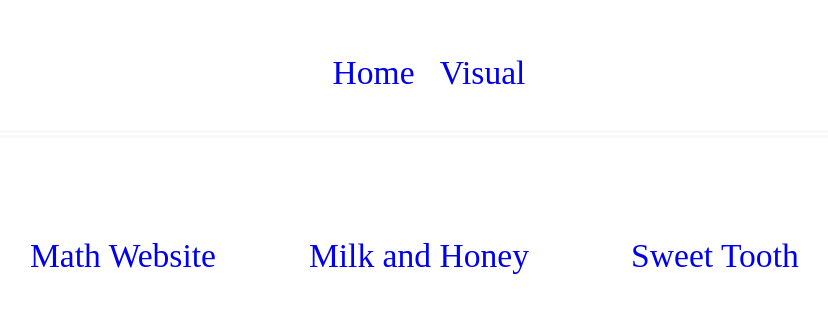
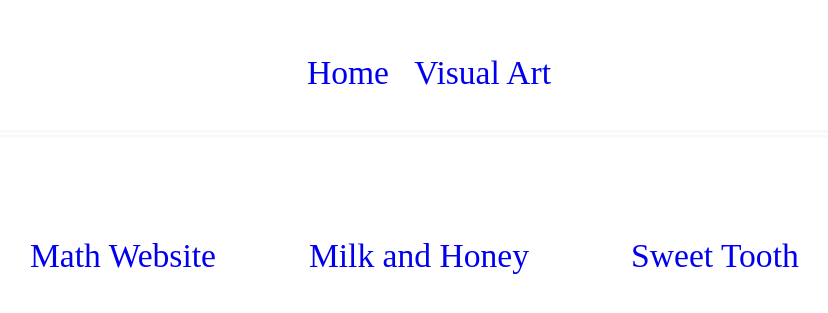
Before and after one commit to lumpofice/my_moving_arch, a Flask app: page / in a window 1280 px wide. Shown: the top 313 px of the page, without its empty margins (221-1049 px from the left). Run offline with Flask 2, Linux system fonts and the light colour scheme.

Commit message:
changing the visual subdirectory to the visual art subdirectory, as it matches old linkedin posts that were generated before the change from visual art to visual, the visual art label makes more sense in the end anyway

```diff
--- a/app/main/routes.py
+++ b/app/main/routes.py
@@ -7,8 +7,8 @@
     return render_template('index.html', title='My Moving Arch')
 
 
-@bp.route('/visual', methods=['GET', 'POST'])
-def visual():
+@bp.route('/visual_art', methods=['GET', 'POST'])
+def visual_art():
     if request.method == 'POST':
         if request.form['submit_button'] == 'Robots':
             return redirect(url_for('main.robots_grow_out_of_keyboards'))
@@ -18,23 +18,23 @@
             return redirect(url_for('main.sweet_tooth'))
         if request.form['submit_button'] == 'Metric Topology':
             return redirect(url_for('main.metric_topology'))
-    return render_template('visual.html', title='My Moving Arch')
+    return render_template('visual_art.html', title='My Moving Arch')
 
 
-@bp.route('/visual/robots_grow_out_of_keyboards', \
+@bp.route('/visual_art/robots_grow_out_of_keyboards', \
         methods=['GET', 'POST'])
 def robots_grow_out_of_keyboards():
     return render_template('robots_grow_out_of_keyboards.html', \
             title='My Moving Arch')
 
 
-@bp.route('/visual/land_of_milk_and_honey', \
+@bp.route('/visual_art/land_of_milk_and_honey', \
         methods=['GET', 'POST'])
 def land_of_milk_and_honey():
     return render_template('land_of_milk_and_honey.html', \
             title='My Moving Arch')
 
 
-@bp.route('/visual/sweet_tooth', methods=['GET', 'POST'])
+@bp.route('/visual_art/sweet_tooth', methods=['GET', 'POST'])
 def sweet_tooth():
     return render_template('sweet_tooth.html', title='My Moving Arch')
--- a/app/templates/index.html
+++ b/app/templates/index.html
@@ -14,7 +14,7 @@
 			<div id='nav'>
 				<ul>
 					<li id="text"><a href='{{ url_for("main.index") }}'>Home</a></li>
-					<li id="text"><a href='{{ url_for("main.visual") }}'>Visual</a></li>
+					<li id="text"><a href='{{ url_for("main.visual_art") }}'>Visual Art</a></li>
 				</ul>
 			</div>
 		</div>
--- a/app/templates/land_of_milk_and_honey.html
+++ b/app/templates/land_of_milk_and_honey.html
@@ -14,7 +14,7 @@
 			<div id='nav'>
 				<ul>
 					<li id="text"><a href='{{ url_for("main.index") }}'>Home</a></li>
-					<li id="text"><a href='{{ url_for("main.visual") }}'>Visual</a></li>
+					<li id="text"><a href='{{ url_for("main.visual_art") }}'>Visual Art</a></li>
 				</ul>
 			</div>
 		</div>
--- a/app/templates/robots_grow_out_of_keyboards.html
+++ b/app/templates/robots_grow_out_of_keyboards.html
@@ -14,7 +14,7 @@
 			<div id='nav'>
 				<ul>
 					<li id="text"><a href='{{ url_for("main.index") }}'>Home</a></li>
-					<li id="text"><a href='{{ url_for("main.visual") }}'>Visual</a></li>
+					<li id="text"><a href='{{ url_for("main.visual_art") }}'>Visual Art</a></li>
 				</ul>
 			</div>
 		</div>
--- a/app/templates/sweet_tooth.html
+++ b/app/templates/sweet_tooth.html
@@ -14,7 +14,7 @@
 			<div id='nav'>
 				<ul>
 					<li id="text"><a href='{{ url_for("main.index") }}'>Home</a></li>
-					<li id="text"><a href='{{ url_for("main.visual") }}'>Visual</a></li>
+					<li id="text"><a href='{{ url_for("main.visual_art") }}'>Visual Art</a></li>
 				</ul>
 			</div>
 		</div>
--- a/app/templates/visual.html
+++ b/app/templates/visual_art.html
@@ -7,14 +7,14 @@
 		<title>My Moving Arch</title>
 		{% endif %}
 		<meta name="viewport" content="width=device-width">
-		<link rel='stylesheet' href='{{ url_for("static", filename="styles/visual.css") }}'>
+		<link rel='stylesheet' href='{{ url_for("static", filename="styles/visual_art.css") }}'>
 	</head>
 	<body>
 		<div id='opening'>
 			<div id='nav'>
 				<ul>
 					<li id="text"><a href='{{ url_for("main.index") }}'>Home</a></li>
-					<li id="text"><a href='{{ url_for("main.visual") }}'>Visual</a></li>
+					<li id="text"><a href='{{ url_for("main.visual_art") }}'>Visual Art</a></li>
 				</ul>
 			</div>
 		</div>
```
Also changed, not shown: app/static/styles/visual_art.css (renamed from app/static/styles/visual.css).
